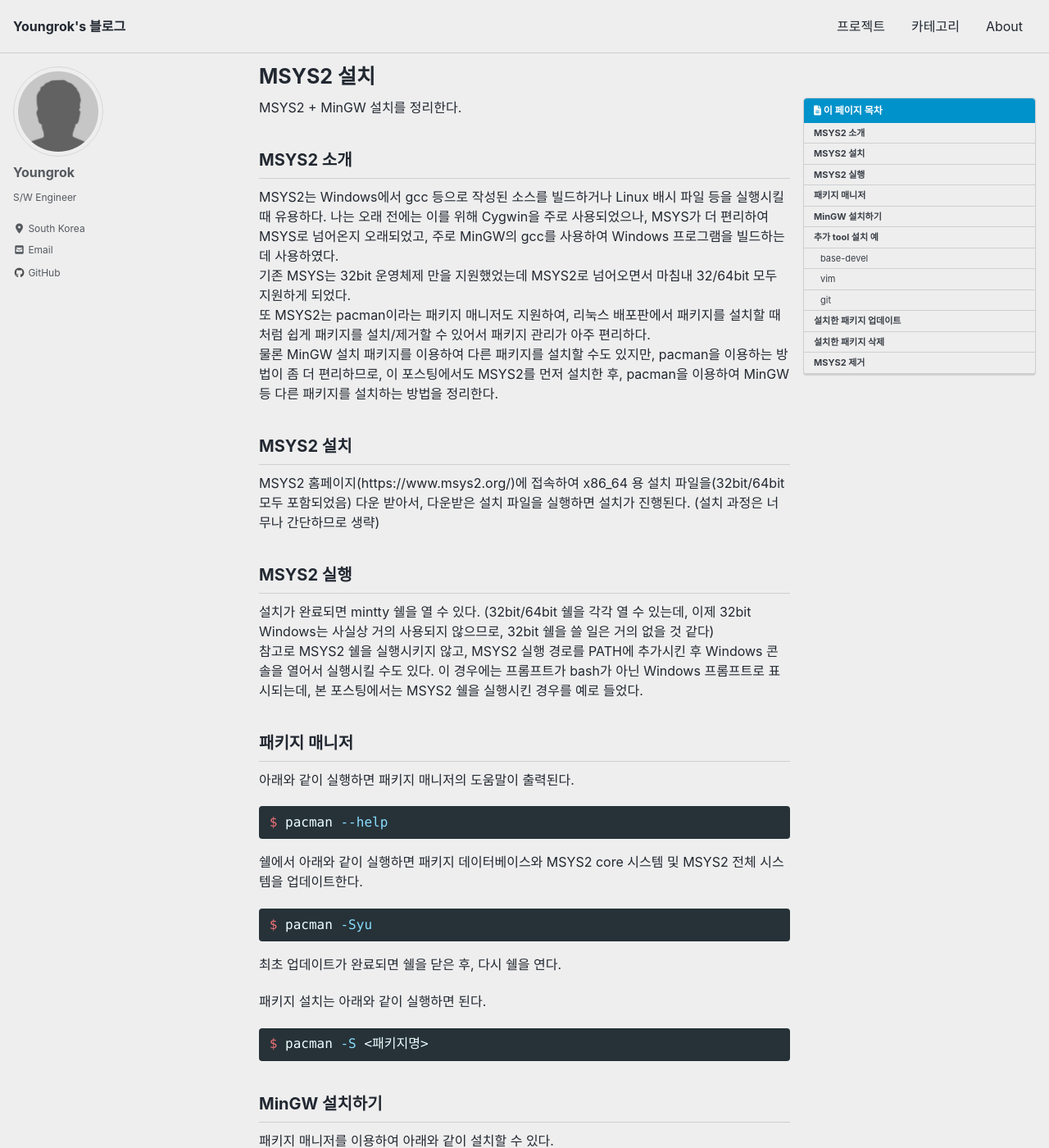
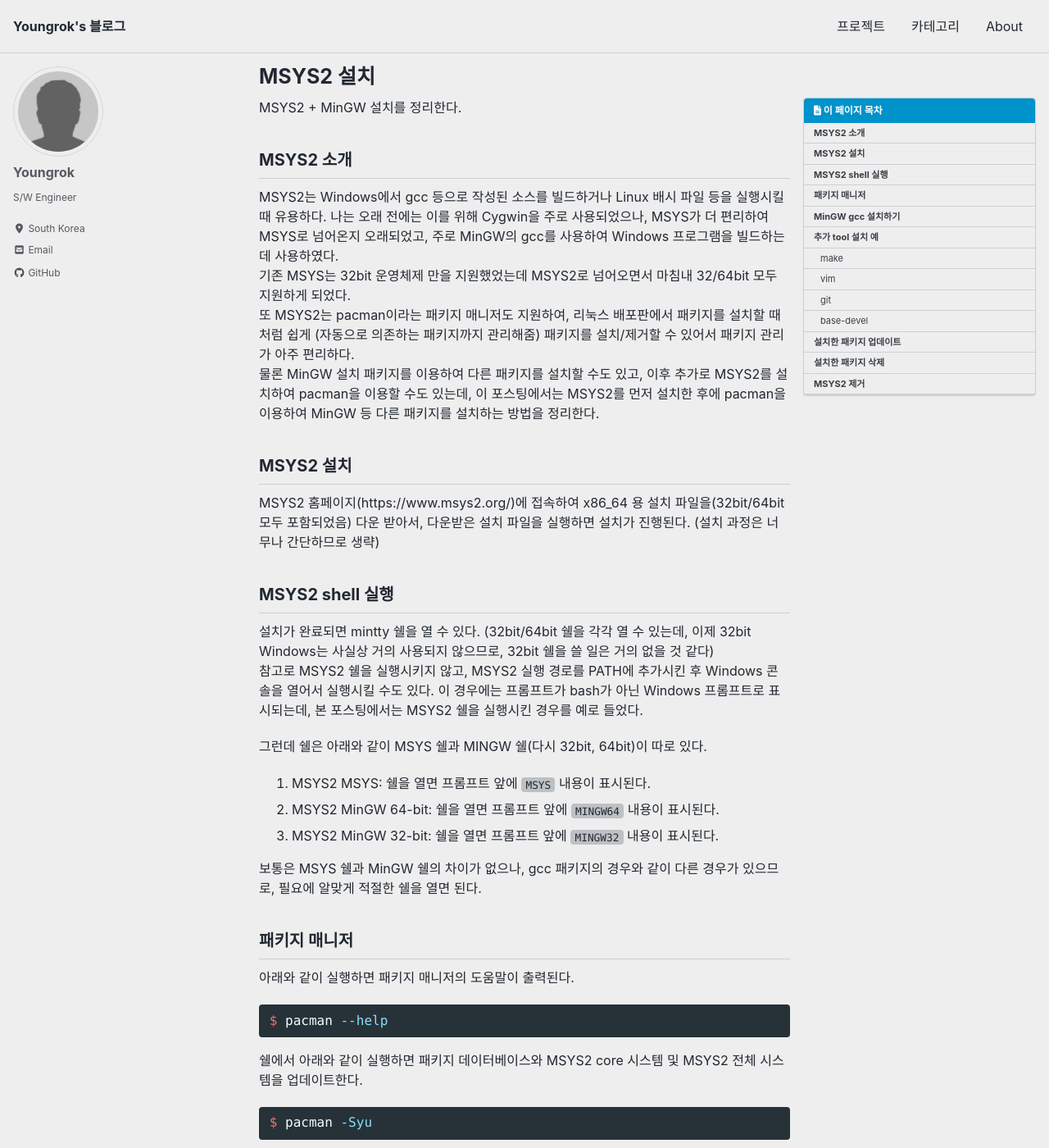
Before and after one commit to yrpark99/yrpark99.github.io, a Jekyll site: the page built from _posts/2020-02-24-msys2_install.md, in a window 1280 px wide and 1400 px high. Shown: the whole window at 82% size. Built offline with Jekyll 4.4.1, drawn with Linux system fonts in a browser that asks for light colours; cached includes are drawn as plain includes; nearby versions of some CDN libraries; some web fonts are replaced; some of the changed text lies outside the part shown.

Commit message:
Update msys2 post

````diff
--- a/_posts/2020-02-24-msys2_install.md
+++ b/_posts/2020-02-24-msys2_install.md
@@ -10,15 +10,22 @@ MSYS2 + MinGW 설치를 정리한다.
 ## MSYS2 소개
 MSYS2는 Windows에서 gcc 등으로 작성된 소스를 빌드하거나 Linux 배시 파일 등을 실행시킬 때 유용하다. 나는 오래 전에는 이를 위해 Cygwin을 주로 사용되었으나, MSYS가 더 편리하여 MSYS로 넘어온지 오래되었고, 주로 MinGW의 gcc를 사용하여 Windows 프로그램을 빌드하는데 사용하였다.
 기존 MSYS는 32bit 운영체제 만을 지원했었는데 MSYS2로 넘어오면서 마침내 32/64bit 모두 지원하게 되었다.
-또 MSYS2는 pacman이라는 패키지 매니저도 지원하여, 리눅스 배포판에서 패키지를 설치할 때처럼 쉽게 패키지를 설치/제거할 수 있어서 패키지 관리가 아주 편리하다.
-물론 MinGW 설치 패키지를 이용하여 다른 패키지를 설치할 수도 있지만, pacman을 이용하는 방법이 좀 더 편리하므로, 이 포스팅에서도 MSYS2를 먼저 설치한 후, pacman을 이용하여 MinGW 등 다른 패키지를 설치하는 방법을 정리한다.
+또 MSYS2는 pacman이라는 패키지 매니저도 지원하여, 리눅스 배포판에서 패키지를 설치할 때처럼 쉽게 (자동으로 의존하는 패키지까지 관리해줌) 패키지를 설치/제거할 수 있어서 패키지 관리가 아주 편리하다.
+물론 MinGW 설치 패키지를 이용하여 다른 패키지를 설치할 수도 있고, 이후 추가로 MSYS2를 설치하여 pacman을 이용할 수도 있는데, 이 포스팅에서는 MSYS2를 먼저 설치한 후에 pacman을 이용하여 MinGW 등 다른 패키지를 설치하는 방법을 정리한다.
 
 ## MSYS2 설치
 MSYS2 홈페이지(https://www.msys2.org/)에 접속하여 x86_64 용 설치 파일을(32bit/64bit 모두 포함되었음) 다운 받아서, 다운받은 설치 파일을 실행하면 설치가 진행된다. (설치 과정은 너무나 간단하므로 생략)
 
-## MSYS2 실행
+## MSYS2 shell 실행
 설치가 완료되면 mintty 쉘을 열 수 있다. (32bit/64bit 쉘을 각각 열 수 있는데, 이제 32bit Windows는 사실상 거의 사용되지 않으므로, 32bit 쉘을 쓸 일은 거의 없을 것 같다)
 참고로 MSYS2 쉘을 실행시키지 않고, MSYS2 실행 경로를 PATH에 추가시킨 후 Windows 콘솔을 열어서 실행시킬 수도 있다. 이 경우에는 프롬프트가 bash가 아닌 Windows 프롬프트로 표시되는데, 본 포스팅에서는 MSYS2 쉘을 실행시킨 경우를 예로 들었다.
+
+그런데 쉘은 아래와 같이 MSYS 쉘과 MINGW 쉘(다시 32bit, 64bit)이 따로 있다.
+1. MSYS2 MSYS: 쉘을 열면 프롬프트 앞에 `MSYS` 내용이 표시된다.
+1. MSYS2 MinGW 64-bit: 쉘을 열면 프롬프트 앞에 `MINGW64` 내용이 표시된다.
+1. MSYS2 MinGW 32-bit: 쉘을 열면 프롬프트 앞에 `MINGW32` 내용이 표시된다.
+
+보통은 MSYS 쉘과 MinGW 쉘의 차이가 없으나, gcc 패키지의 경우와 같이 다른 경우가 있으므로, 필요에 알맞게 적절한 쉘을 열면 된다.
 
 ## 패키지 매니저
 아래와 같이 실행하면 패키지 매니저의 도움말이 출력된다.
@@ -31,30 +38,46 @@ $ pacman --help
 $ pacman -Syu
 ```
 최초 업데이트가 완료되면 쉘을 닫은 후, 다시 쉘을 연다.
+(나중에도 원하면 언제든지 이 명령을 실행하여 MSYS2와 설치한 패키지를 업데이트할 수 있다.)
+
+원격 패키지 검색은 아래와 같이 할 수 있다.
+```bash
+$ pacman -Ss <검색할 패키지 이름 일부>
+```
 
 패키지 설치는 아래와 같이 실행하면 된다.
 ```bash
 $ pacman -S <패키지명>
 ```
 
-## MinGW 설치하기
-패키지 매니저를 이용하여 아래와 같이 설치할 수 있다.
+## MinGW gcc 설치하기
+MSYS2 shell 실행 부분에서 언급했듯이 먼저 적절한 shell을 골라야 한다.
+MSYS 쉘을 실행한 경우에는  아래와 같이 gcc 패키지를 설치하고 설치된 경로를 확인할 수 있다.
+```bash
+$ pacman -S gcc
+$ which gcc
+/usr/bin/gcc
+```
+
+MinGW 쉘을 실행한 경우에는 아래와 같이 gcc 패키지를 설치하고 설치된 경로를 확인할 수 있다.
 ```bash
 $ pacman -S mingw-w64-x86_64-gcc
-$ pacman -S make
+$ which gcc
+/mingw64/bin/gcc
 ```
 
-설치가 완료되면 아래와 같이 gcc 및 make가 설치된 버전을 확인해 볼 수 있다.
+설치가 완료되면 아래와 같이 버전을 확인해 볼 수 있다.
 ```bash
 $ gcc --version
-$ make --version
 ```
 
+> 설치된 gcc 패키지를 통해 빌드하면 Windows 실행 파일이 나오는데, MSYS2 쉘에서 빌드한 실행 파일을 ldd로 확인해 보면 `msys-2.0.dll` 파일을 동적 링킹함을 알 수 있다. (즉, 배포시에 이 DLL도 함께 배포해야 함)
+> 반면에 MinGW 쉘에서 빌드한 실행 파일을 ldd로 확인해 보면 msys-2.0.dll 동적 링킹을 사용하지 않으므로 배포는 편리하지만 그만큼 파일 크기는 더 커졌음을 볼 수 있다.
+
 ## 추가 tool 설치 예
-### base-devel
-이 패키지에는 autoconf, automake, gdb, make, perl, python, sed 등의 개발 tool이 포함되어 있다.
+### make
 ```bash
-$ pacman -S base-devel
+$ pacman -S make
 ```
 ### vim
 ```bash
@@ -63,6 +86,11 @@ $ pacman -S vim
 ### git
 ```bash
 $ pacman -S git
+```
+### base-devel
+이 패키지에는 autoconf, automake, gdb, make, perl, python, sed 등의 개발 tool 들이 포함되어 있다.
+```bash
+$ pacman -S base-devel
 ```
 
 ## 설치한 패키지 업데이트
````
